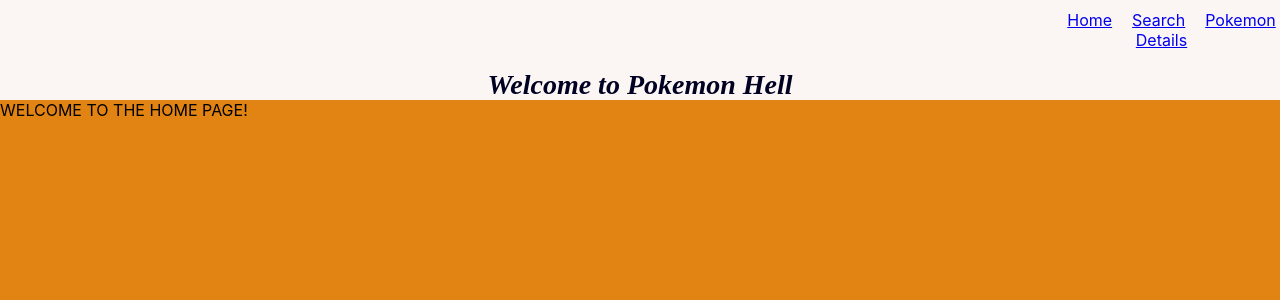
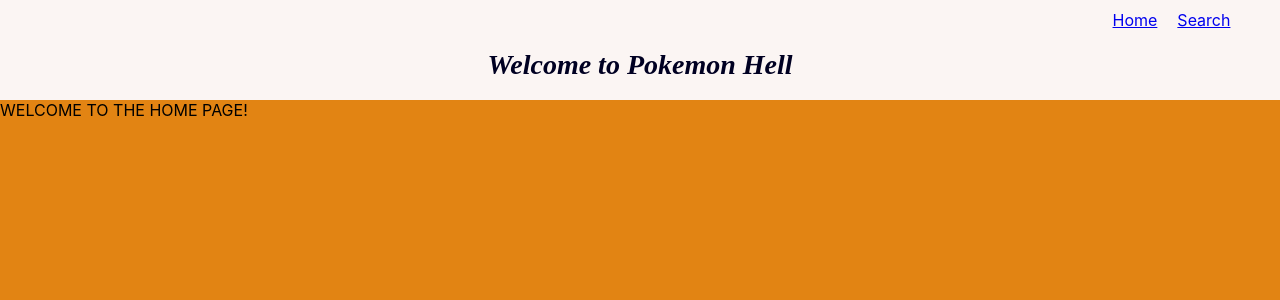
Before and after one commit to Cierra-McDonald/Pokemon-Hell-React-Lab, a React (Create React App) app: page / in a window 1280 px wide. Shown: the top 300 px of the page. Built offline with nearby package versions, Linux system fonts and the light colour scheme.

Commit message:
deleted navlink

```diff
--- a/src/Components/Header.js
+++ b/src/Components/Header.js
@@ -15,12 +15,6 @@ export default withRouter(class Header extends Component {
                         Search
                     </NavLink>
                     }
-                    {
-                    this.props.location.pathname !== '/search/pokemonName'
-                    && <NavLink className="poke-link" exact activeClassName="selected" to="/search/pokemonName">
-                        Pokemon Details
-                    </NavLink>
-                    }
                 </div>
                 <h1 className="poke-words"> Welcome to Pokemon Hell</h1>
 
```
